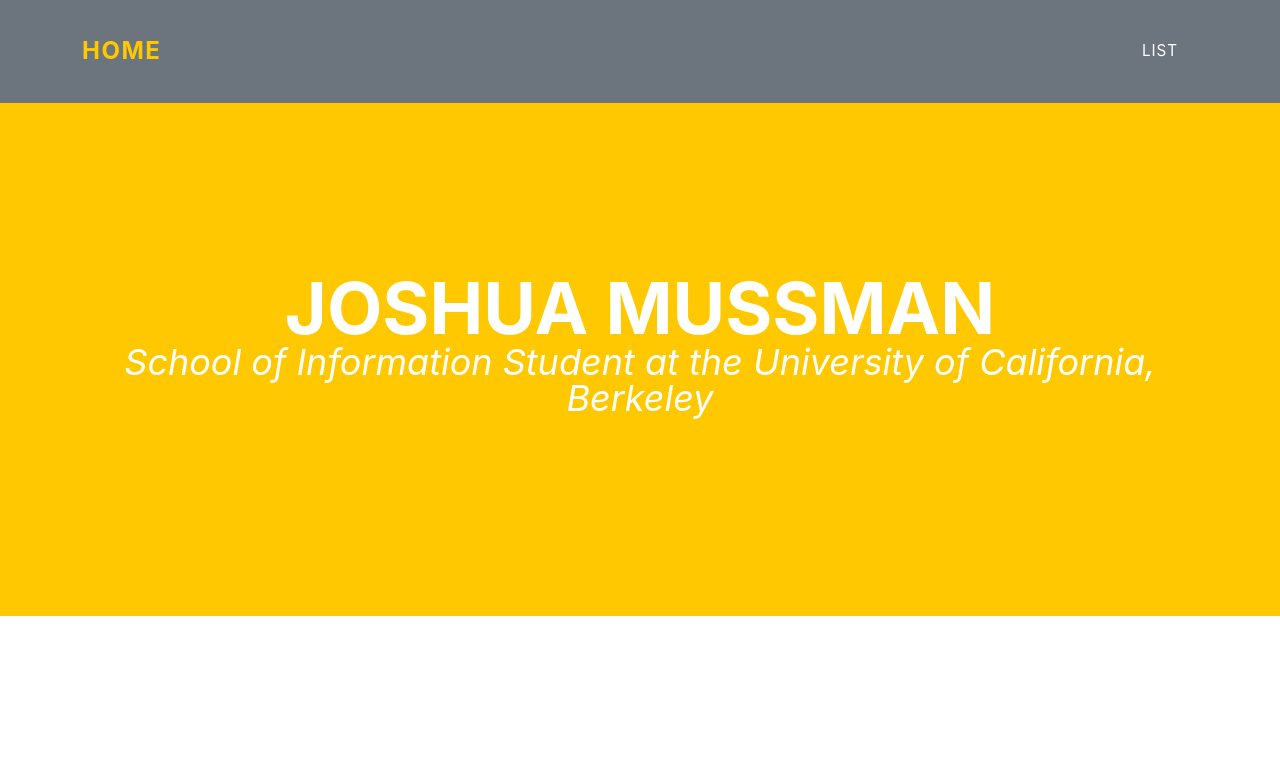
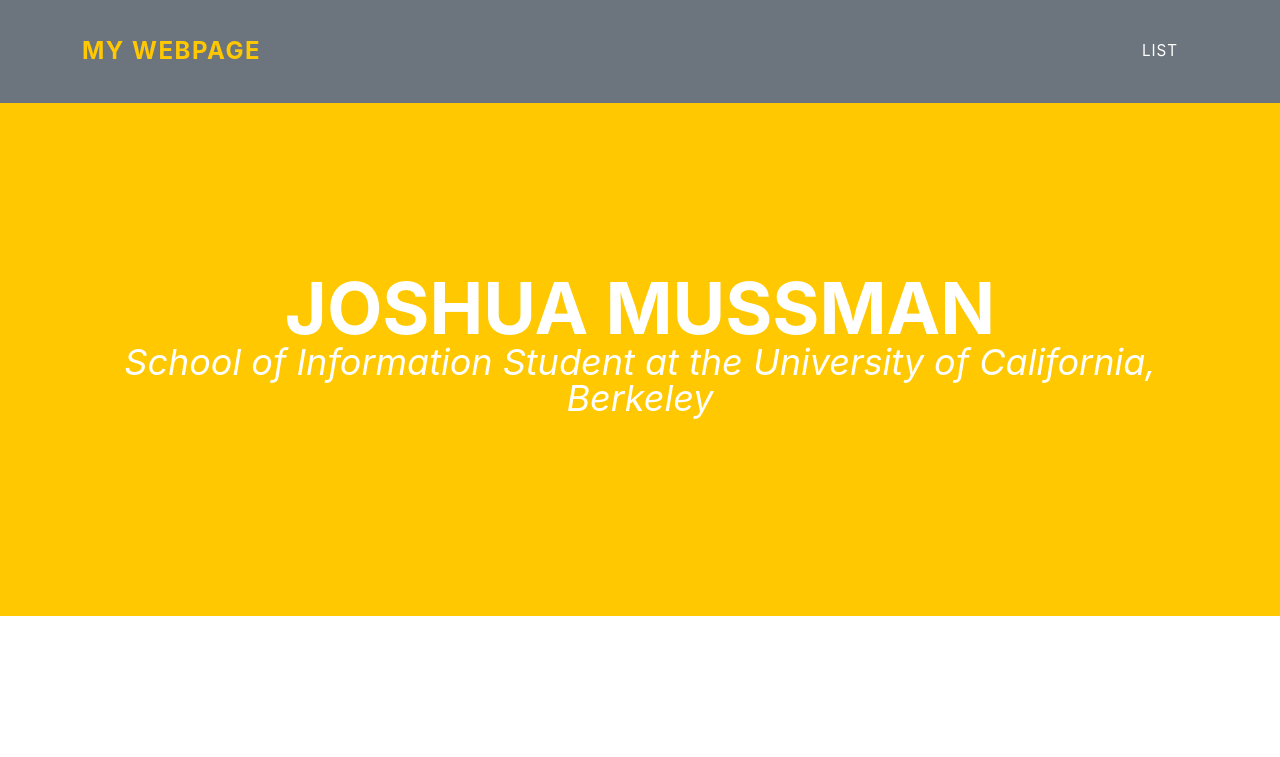
Before and after one commit to joshuamussman/joshuamussman.github.io, a plain HTML site: page index.html in a window 1280 px wide. Shown: the top 757 px of the page. Drawn offline with Linux system fonts and the light colour scheme.

Commit message:
Update index and list

```diff
--- a/index.html
+++ b/index.html
@@ -11,7 +11,7 @@
         <nav class="navbar navbar-expand-lg bg-secondary text-uppercase fixed-top" id="mainNav">
             <div class="container">
                 <!--This code defines the "My Webpage" link in the top left corner of the navigation pane-->
-                <a class="navbar-brand" href="./index.html">Home</a>
+                <a class="navbar-brand" href="./index.html">My Webpage</a>
                 <!--This code defines the "List" link in the top right corner of the navigation pane-->
                 <ul class="navbar-nav ms-auto">
                     <li class="nav-item mx-0 mx-lg-1"><a class="nav-link py-3 px-0 px-lg-3 rounded" href="./list.html">List</a></li>
```
Also changed, not shown: list.html (+1 -1 lines).
